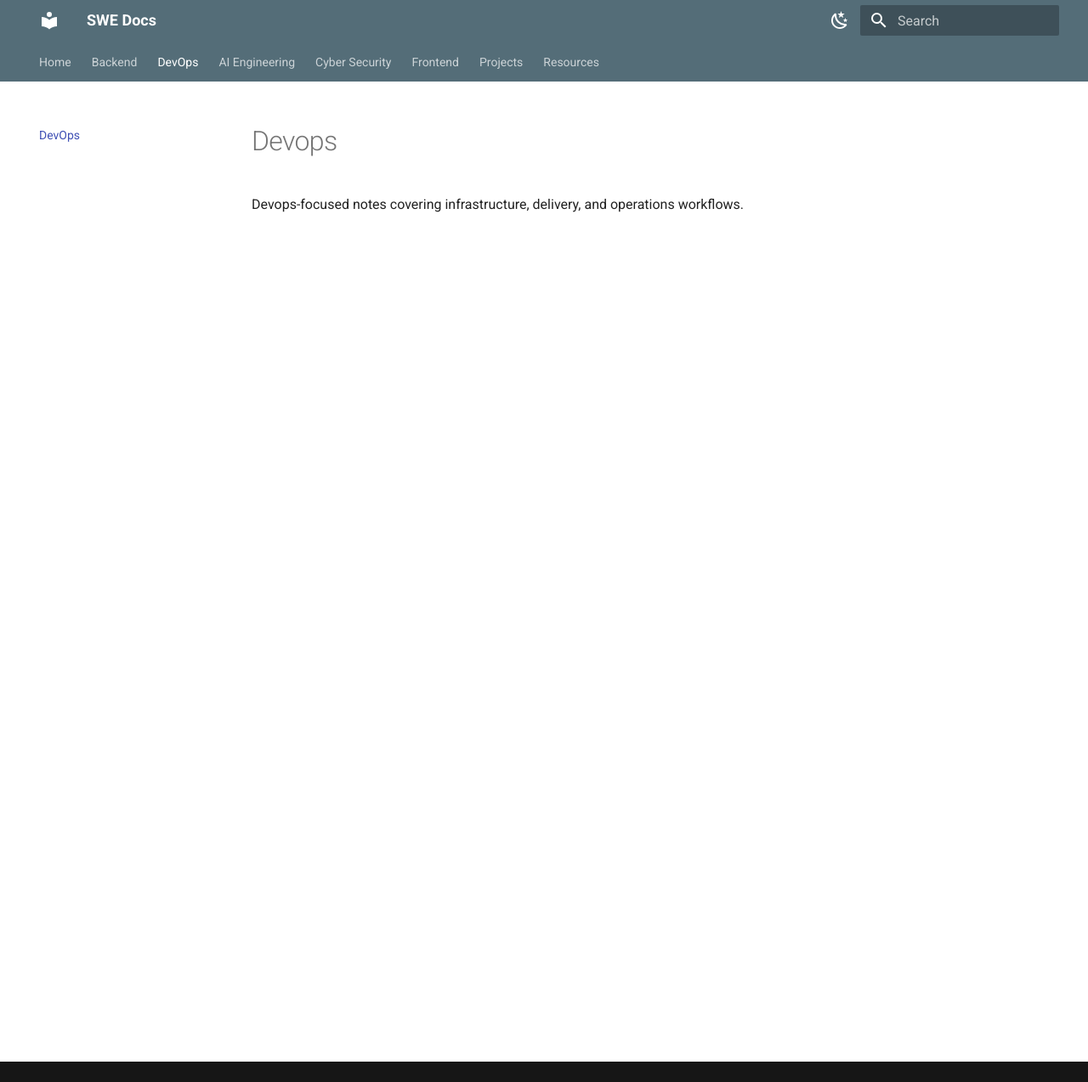
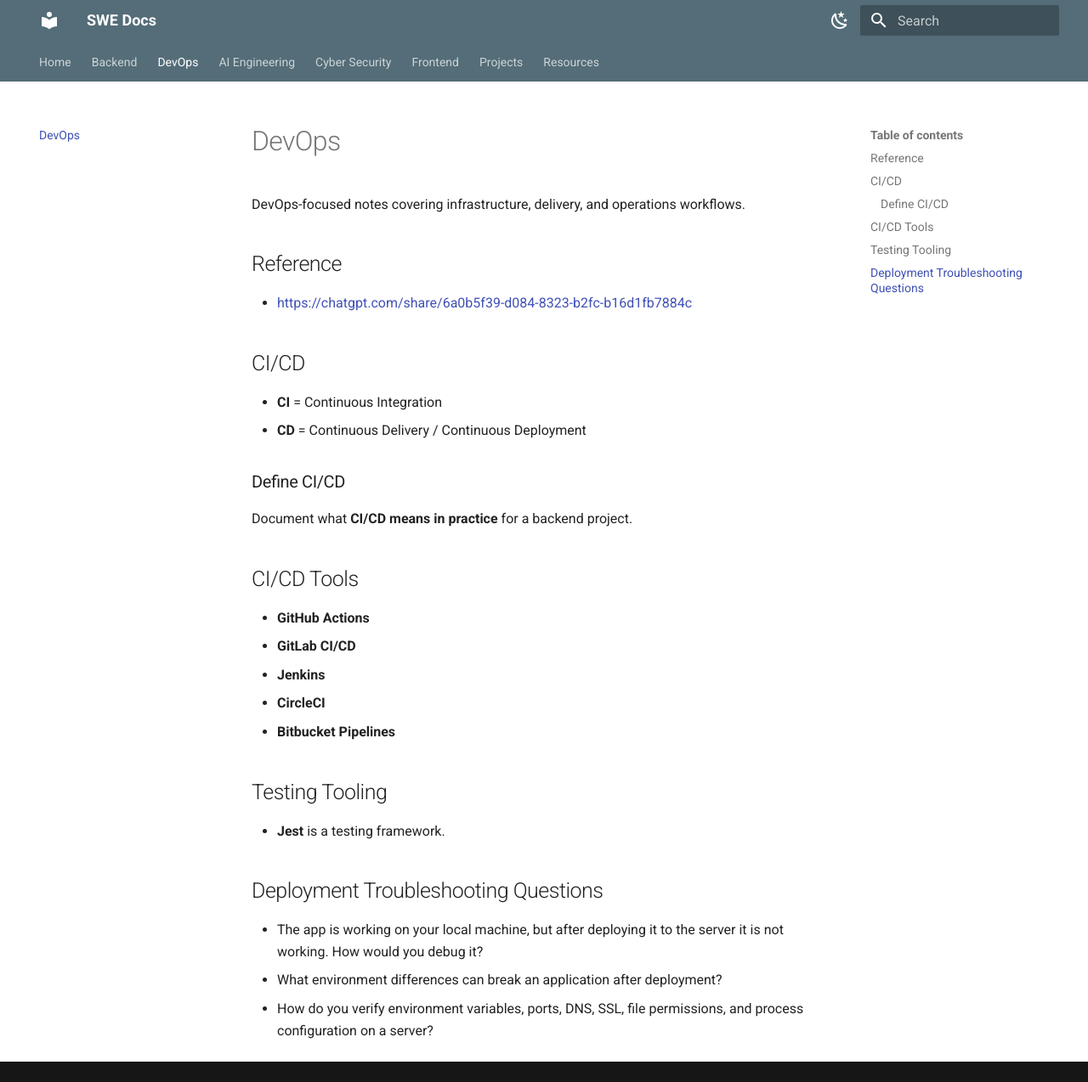
Before and after one commit to juah255/swe-docs, an MkDocs documentation site: the page built from src/devops/index.md, in a window 1280 px wide and 1274 px high. Shown: the whole window at 85% size. Built offline with MkDocs 1.6.1 and Material for MkDocs 9.7.7, drawn with Linux system fonts in a browser that asks for light colours.

Commit message:
update backend and devops

```diff
--- a/mkdocs.yml
+++ b/mkdocs.yml
@@ -91,7 +91,6 @@ nav:
           - Relationship: backend/oop/relationship.md
           - Questions: backend/oop/questions.md
       - System Design: backend/system-design.md
-      - DevOps and Infrastructure: backend/devops-and-infrastructure.md
       - Design Patterns: backend/design-patterns.md
       - Tab 24: backend/tab-24.md
       - Basic: backend/basic/index.md
--- a/src/backend/devops-and-infrastructure.md
+++ /dev/null
@@ -1,26 +0,0 @@
-# DevOps and Infrastructure
-
-## Reference
-
-- <https://chatgpt.com/share/6a0b5f39-d084-8323-b2fc-b16d1fb7884c>
-
-## CI/CD
-
-- **CI** = Continuous Integration
-- **CD** = Continuous Delivery / Continuous Deployment
-
-### Define CI/CD
-
-Document what **CI/CD means in practice** for a backend project.
-
-## CI/CD Tools
-
-- **GitHub Actions**
-- **GitLab CI/CD**
-- **Jenkins**
-- **CircleCI**
-- **Bitbucket Pipelines**
-
-## Testing Tooling
-
-- **Jest** is a testing framework.
--- a/src/devops/index.md
+++ b/src/devops/index.md
@@ -1,3 +1,34 @@
-# Devops
+# DevOps
 
-Devops-focused notes covering infrastructure, delivery, and operations workflows.
+DevOps-focused notes covering infrastructure, delivery, and operations workflows.
+
+## Reference
+
+- <https://chatgpt.com/share/6a0b5f39-d084-8323-b2fc-b16d1fb7884c>
+
+## CI/CD
+
+- **CI** = Continuous Integration
+- **CD** = Continuous Delivery / Continuous Deployment
+
+### Define CI/CD
+
+Document what **CI/CD means in practice** for a backend project.
+
+## CI/CD Tools
+
+- **GitHub Actions**
+- **GitLab CI/CD**
+- **Jenkins**
+- **CircleCI**
+- **Bitbucket Pipelines**
+
+## Testing Tooling
+
+- **Jest** is a testing framework.
+
+## Deployment Troubleshooting Questions
+
+- The app is working on your local machine, but after deploying it to the server it is not working. How would you debug it?
+- What environment differences can break an application after deployment?
+- How do you verify environment variables, ports, DNS, SSL, file permissions, and process configuration on a server?
```
Also changed, not shown: src/backend/libraries-frameworks/spring-boot.md (+14 -0 lines).
